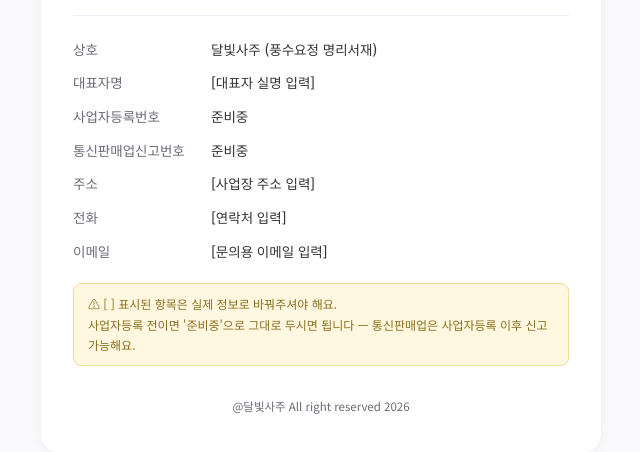
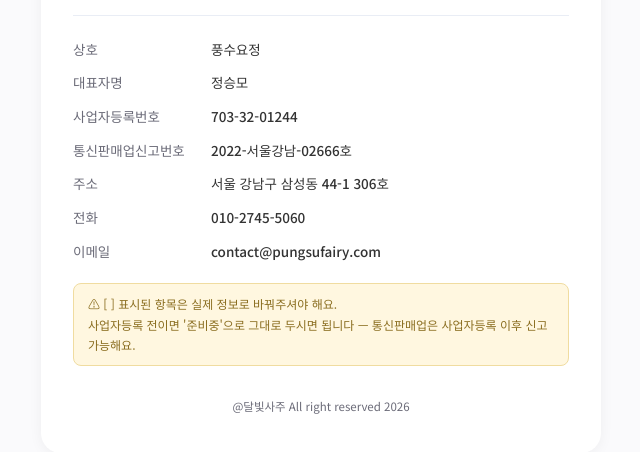
Before and after one commit to pungsufairy/pungsufairy-site, a website: page saju/business-info.html in a window 1280 px wide. Shown: the part 202-654 px from the top of the page, without its empty margins (319-959 px from the left). Drawn offline with Linux system fonts and the light colour scheme.

Commit message:
Add files via upload

```diff
--- a/saju/business-info.html
+++ b/saju/business-info.html
@@ -26,18 +26,18 @@
 </head>
 <body>
 <div class="card">
-  <a class="back" href="./">← 달빛사주 접수 페이지로</a>
+  <a class="back" href="index.html">← 달빛사주 접수 페이지로</a>
   <h1>사업자정보</h1>
   <p class="brand">달빛사주 · 풍수요정 명리서재</p>
   <hr>
 
-  <div class="row"><span class="k">상호</span><span class="v">달빛사주 (풍수요정 명리서재)</span></div>
-  <div class="row"><span class="k">대표자명</span><span class="v">[대표자 실명 입력]</span></div>
-  <div class="row"><span class="k">사업자등록번호</span><span class="v">준비중</span></div>
-  <div class="row"><span class="k">통신판매업신고번호</span><span class="v">준비중</span></div>
-  <div class="row"><span class="k">주소</span><span class="v">[사업장 주소 입력]</span></div>
-  <div class="row"><span class="k">전화</span><span class="v">[연락처 입력]</span></div>
-  <div class="row"><span class="k">이메일</span><span class="v">[문의용 이메일 입력]</span></div>
+  <div class="row"><span class="k">상호</span><span class="v">풍수요정</span></div>
+  <div class="row"><span class="k">대표자명</span><span class="v">정승모</span></div>
+  <div class="row"><span class="k">사업자등록번호</span><span class="v">703-32-01244</span></div>
+  <div class="row"><span class="k">통신판매업신고번호</span><span class="v">2022-서울강남-02666호</span></div>
+  <div class="row"><span class="k">주소</span><span class="v">서울 강남구 삼성동 44-1 306호</span></div>
+  <div class="row"><span class="k">전화</span><span class="v">010-2745-5060</span></div>
+  <div class="row"><span class="k">이메일</span><span class="v">contact@pungsufairy.com</span></div>
 
   <p class="todo">⚠ [ ] 표시된 항목은 실제 정보로 바꿔주셔야 해요.<br>
   사업자등록 전이면 '준비중'으로 그대로 두시면 됩니다 — 통신판매업은 사업자등록 이후 신고 가능해요.</p>
```
Also changed, not shown: saju/index.html (+4 -3 lines), saju/privacy.html (+2 -3 lines), saju/refund.html (+2 -4 lines), saju/terms.html (+1 -1 lines).
